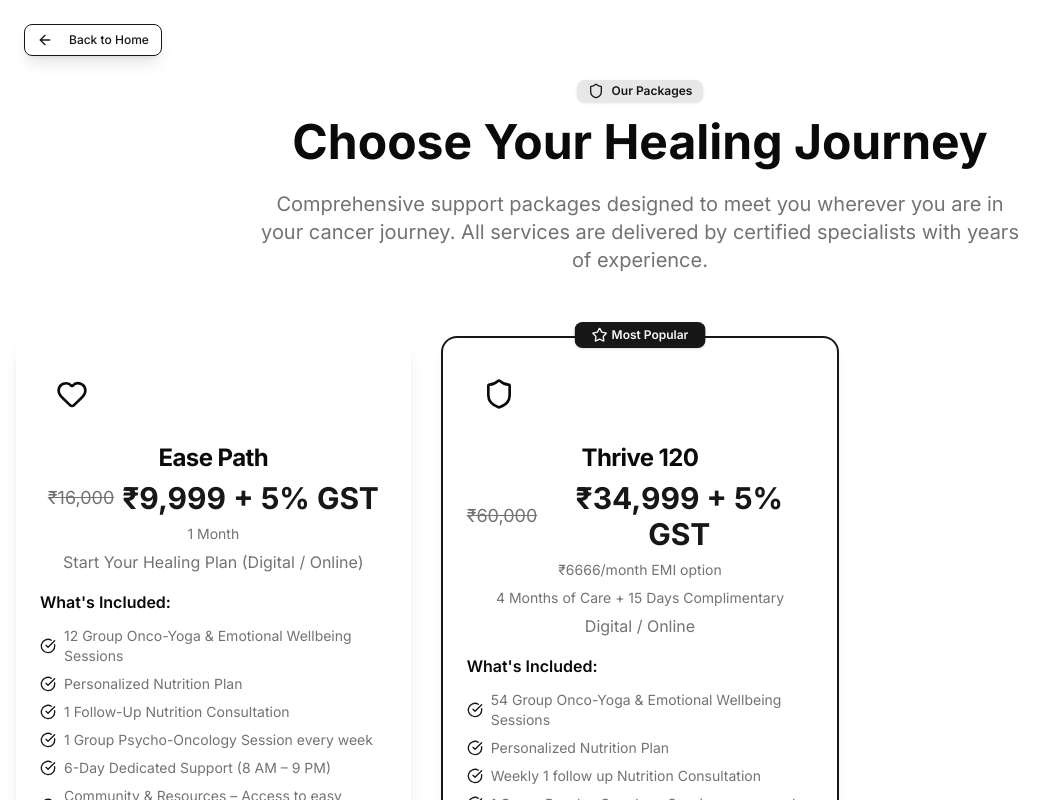
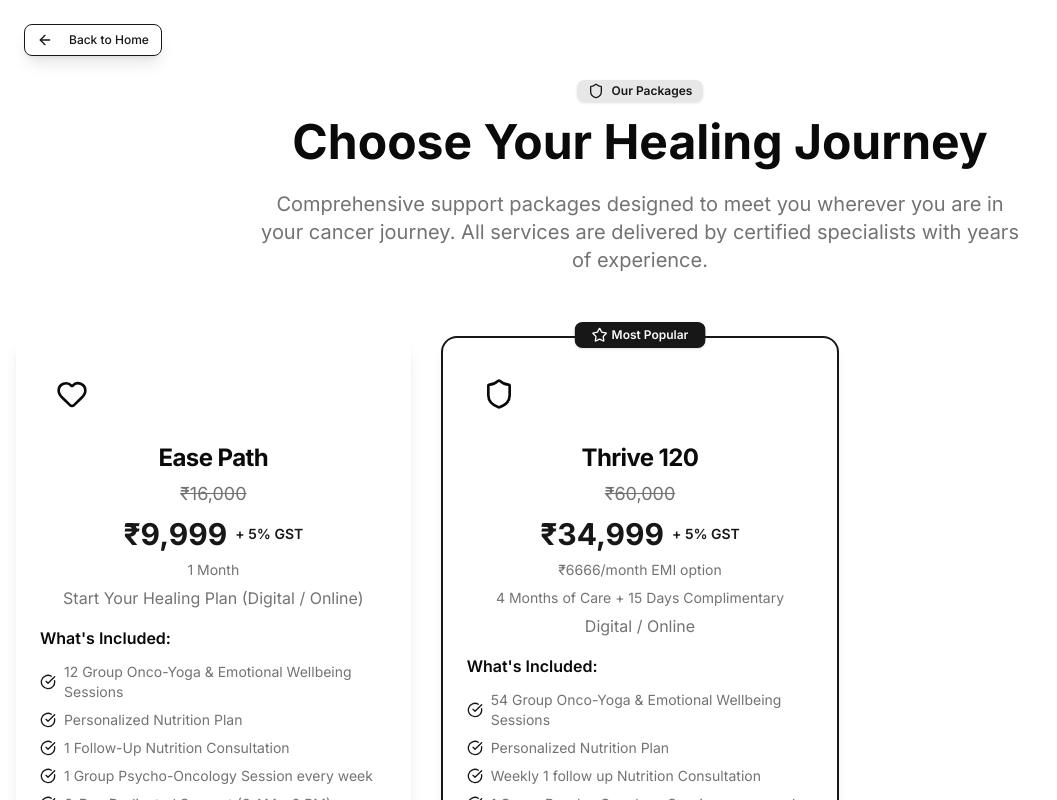
Before and after one commit to danglingmind/ease-my-cancer-website, a Next.js app: page /packages in a window 1280 px wide. Shown: the top 800 px of the page, without its empty margins (0-1057 px from the left). Built offline with nearby package versions, Linux system fonts and the light colour scheme; a web font is replaced by a local one.

Commit message:
price layout fix

```diff
--- a/src/app/packages/page.tsx
+++ b/src/app/packages/page.tsx
@@ -28,7 +28,7 @@ const packages = [
     color: "primary",
     popular: false,
     originalPrice: "₹16,000",
-    salePrice: "₹9,999 + 5% GST",
+    salePrice: "₹9,999",
     services: [
       "12 Group Onco-Yoga & Emotional Wellbeing Sessions",
       "Personalized Nutrition Plan",
@@ -53,7 +53,7 @@ const packages = [
     color: "secondary",
     popular: true,
     originalPrice: "₹60,000",
-    salePrice: "₹34,999 + 5% GST",
+    salePrice: "₹34,999",
     emi: "₹6666/month EMI option",
     services: [
       "54 Group Onco-Yoga & Emotional Wellbeing Sessions",
@@ -157,9 +157,12 @@ export default function PackagesPage() {
                     </div>
                     <CardTitle className="text-2xl font-bold text-foreground">{pkg.name}</CardTitle>
                     <div className="space-y-2">
-                      <div className="flex items-center justify-center gap-2">
+                      <div className="flex items-center justify-center gap-2 flex-col">
                         <span className="text-lg text-muted-foreground line-through">{pkg.originalPrice}</span>
-                        <span className="text-3xl font-bold text-primary">{pkg.salePrice}</span>
+                        <div className="flex items-center justify-center gap-2 flex-row">
+                          <span className="text-3xl font-bold text-primary">{pkg.salePrice}</span>
+                          <span className="text-sm text-primary font-semibold">+ 5% GST</span>
+                        </div>
                       </div>
                       {pkg.emi && (
                         <div className="text-sm text-muted-foreground">{pkg.emi}</div>
```
